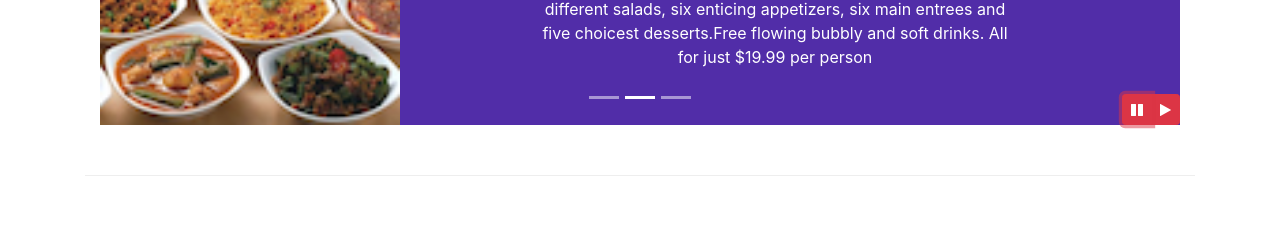
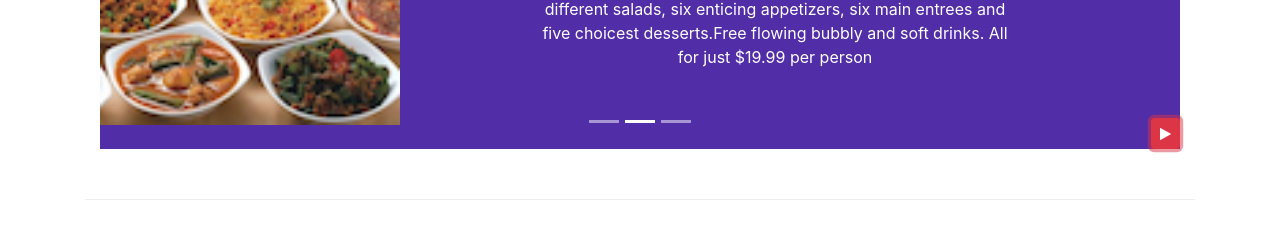
Before and after one commit to stepanRybak/conFusion, a website: page index.html in a window 1280 px wide. Both pictures are taken after a click on the button 1137 px from the left and 668 px from the top of the page. Shown: the part 559-800 px from the top of the page. Drawn offline with nearby package versions, Linux system fonts and the light colour scheme.

Commit message:
More Bootstrap JQuery

```diff
--- a/css/slyles.css
+++ b/css/slyles.css
@@ -60,7 +60,7 @@ body{
     min-height: 300px;
 }
 
-#carouselButton {
+#carousel-button {
     right:0px;
     position: absolute;
     bottom: 0px;
--- a/index.html
+++ b/index.html
@@ -116,7 +116,7 @@
                         </div>
                         <div class="carousel-item">
                             <img class="d-block img-fluid" src="img/buffet.png" alt="Weekend Grand Buffet">
-                            <div class="carousel-caption  d-none d-md-block offset-3 " >
+                            <div class="carousel-caption  d-none d-md-block offset-3 ">
                                 <h2>Weekend Grand Buffet <span class="badge badge-danger">NEW</span></h2>
                                 <p class="d-none d-sm-block">Featuring mouthwatering combinations with a choice of five
                                     different salads, six enticing appetizers, six main entrees and five choicest
@@ -128,7 +128,8 @@
                             <div class="carousel-caption d-none d-md-block offset-3">
                                 <h2>Alberto Somayya</h2>
                                 <h4>Executive Chef</h4>
-                                <p class="d-none d-sm-block justify-self-end">Award winning three-star Michelin chef with wide
+                                <p class="d-none d-sm-block justify-self-end">Award winning three-star Michelin chef
+                                    with wide
                                     International experience having worked closely with whos-who in the culinary world,
                                     he specializes in creating mouthwatering Indo-Italian fusion experiences. </p>
                             </div>
@@ -145,12 +146,9 @@
                     <a class="carousel-control-next" href="#mycarousel" role="button" data-slide="next">
                         <span class="carousel-control-next-icon"></span>
                     </a>
-                    <div class="btn-group" id="carouselButton">
-                        <button class="btn btn-danger btn-sm" id="carousel-pause">
+                    <div class="btn-group" id="carouselButton"></div>
+                    <button class="btn btn-danger btn-sm" id="carousel-button">
                         <span class="fa fa-pause"></span>
-                        </button>
-                        <button class="btn btn-danger btn-sm" id="carousel-play">
-                                <span class="fa fa-play"></span>
                     </button>
                 </div>
             </div>
@@ -277,8 +275,7 @@
                                 Time</label>
                             <div class="col-12 col-md-4 form-check-inline"> &nbsp;
                                 <i class="fa fa-calendar fa-lg"></i>
-                                    <input type="date" class="form-control" max="2018" id="date" name="date"
-                                        placeholder="Date">
+                                <input type="date" class="form-control" max="2018" id="date" name="date" placeholder="Date">
                             </div>
                             <div class="col-12 col-md-4 form-check-inline"> &nbsp;
                                 <i class="fa fa-clock-o fa-lg"></i>
@@ -344,13 +341,19 @@
     <script src="node_modules/popper.js/dist/umd/popper.min.js"></script>
     <script src="node_modules/bootstrap/dist/js/bootstrap.min.js"></script>
     <script>
-        $(document).ready(function(){
-            $('#mycarousel').carousel({interval: 2000});
-            $("#carousel-pause").click(function(){
+        $(document).ready(function () {
+            $('#mycarousel').carousel({ interval: 2000 });
+            $("#carousel-button").click(function () {
+                if ($("#carousel-button").children("span").hasClass('fa-pause')) {
                     $("#mycarousel").carousel('pause');
-            });
-            $("#carousel-play").click(function(){
+                    $("#carousel-button").children("span").removeClass('fa-pause');
+                    $("#carousel-button").children("span").addClass('fa-play');
+                }
+                else if ($("#carousel-button").children("span").hasClass('fa-play')) {
                     $("#mycarousel").carousel('cycle');
+                    $("#carousel-button").children("span").removeClass('fa-play');
+                    $("#carousel-button").children("span").addClass('fa-pause');
+                }
             });
         });
     </script>
```
Lines whose indentation alone changed are shown as unchanged.
